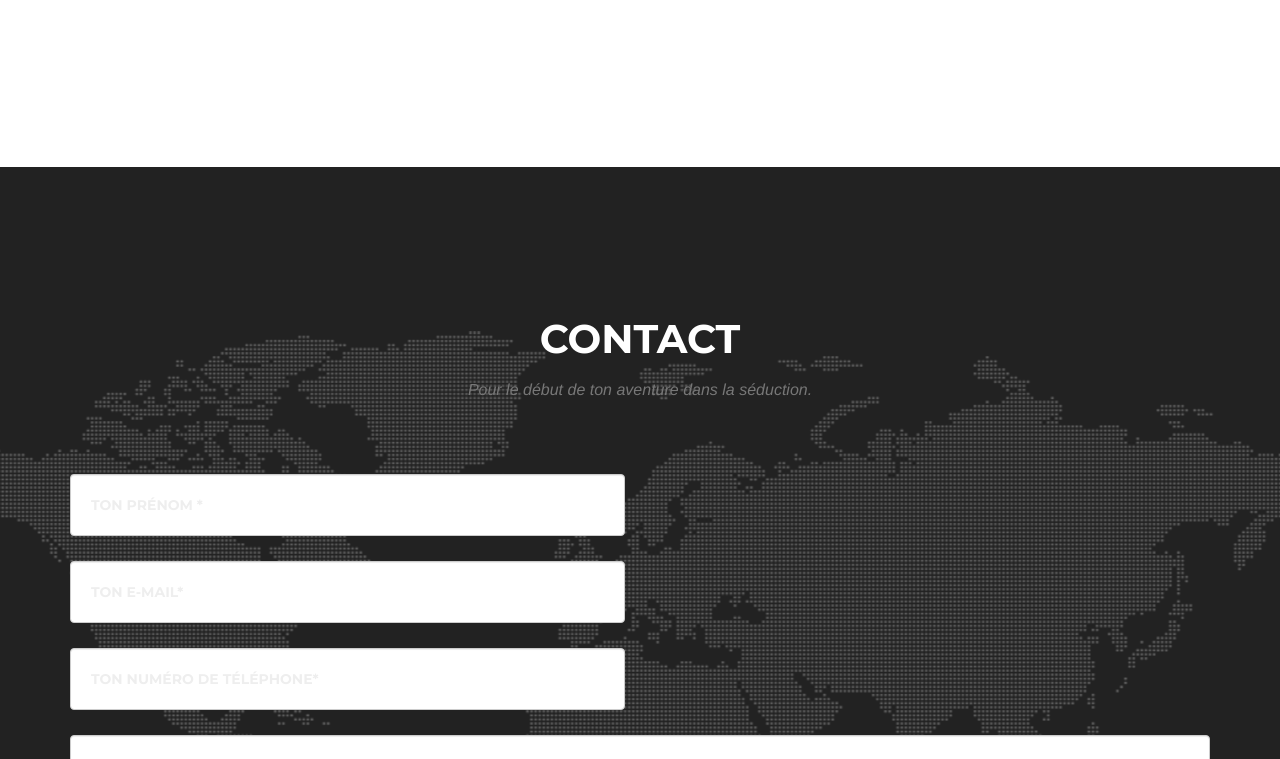
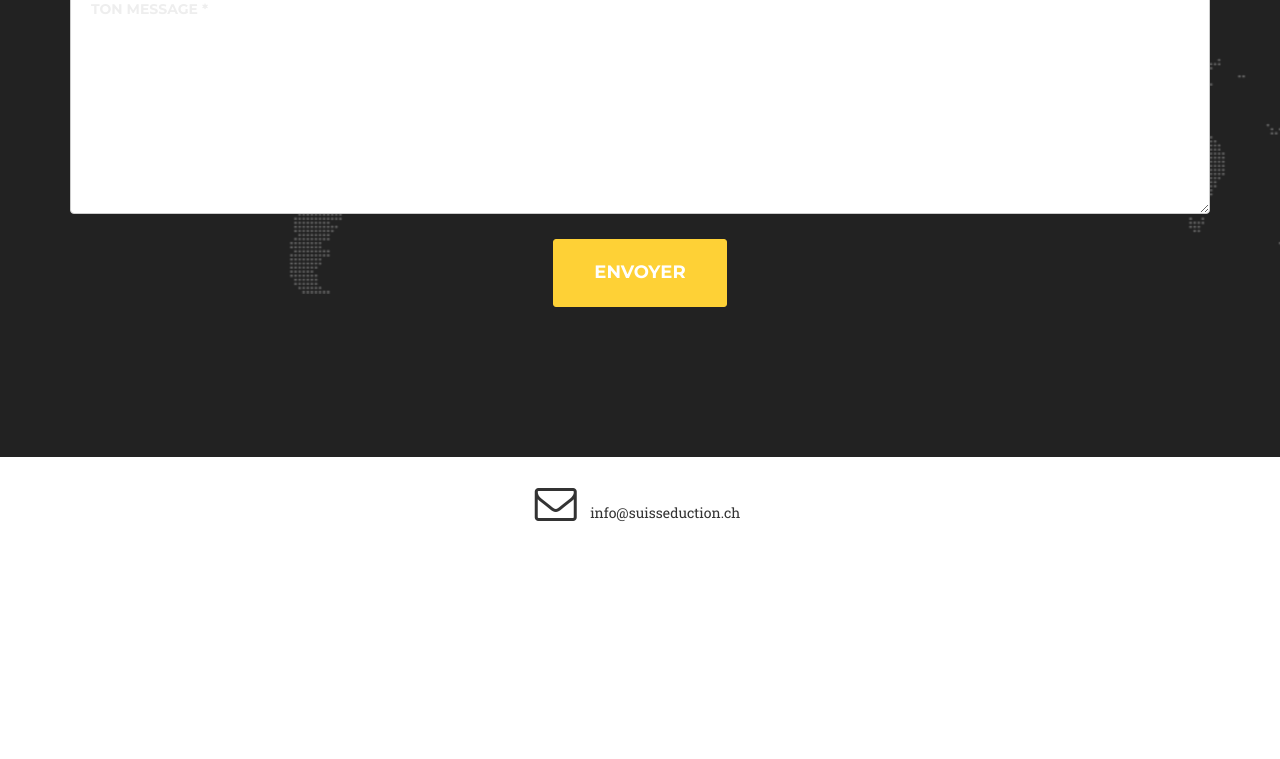
Before and after one commit to suisseseduction/suisseduction, a plain HTML site: page index.html in a window 1280 px wide. Shown: the part 5883-6642 px from the top of the page. After the commit the page ends 6442 px from the top, so only its background shows below. Drawn offline with nearby package versions, Linux system fonts and the light colour scheme; files that its build step writes are made by us from their sources; a web font is replaced by a local one.

Commit message:
Changed email

```diff
--- a/index.html
+++ b/index.html
@@ -384,7 +384,7 @@
       </div>
     </section>
 
-    <!-- New GIF Section -->
+    <!-- New GIF Section
     <section id="gif-section" class="bg-light-gray">
       <div class="container text-center">
         <div class="row">
@@ -403,7 +403,7 @@
           />
         </div>
       </div>
-    </section>
+    </section> -->
 
     <!-- Prices Section -->
     <section id="prices">
@@ -606,16 +606,16 @@
       </div>
     </section>
 
-    <!--  <footer>
+    <footer>
       <div class="container">
         <ul class="list-inline">
           <li>
             <i class="fa fa-envelope-o fa-3x"></i>
           </li>
-          <li class="emailinfo">suisseduction@gmail.com</li>
+          <li class="emailinfo">info@suisseduction.ch</li>
         </ul>
       </div>
-    </footer> -->
+    </footer>
 
     <!-- jQuery -->
     <script src="vendor/jquery/jquery.min.js"></script>
```
Also changed, not shown: indexen.html (+5 -5 lines).
